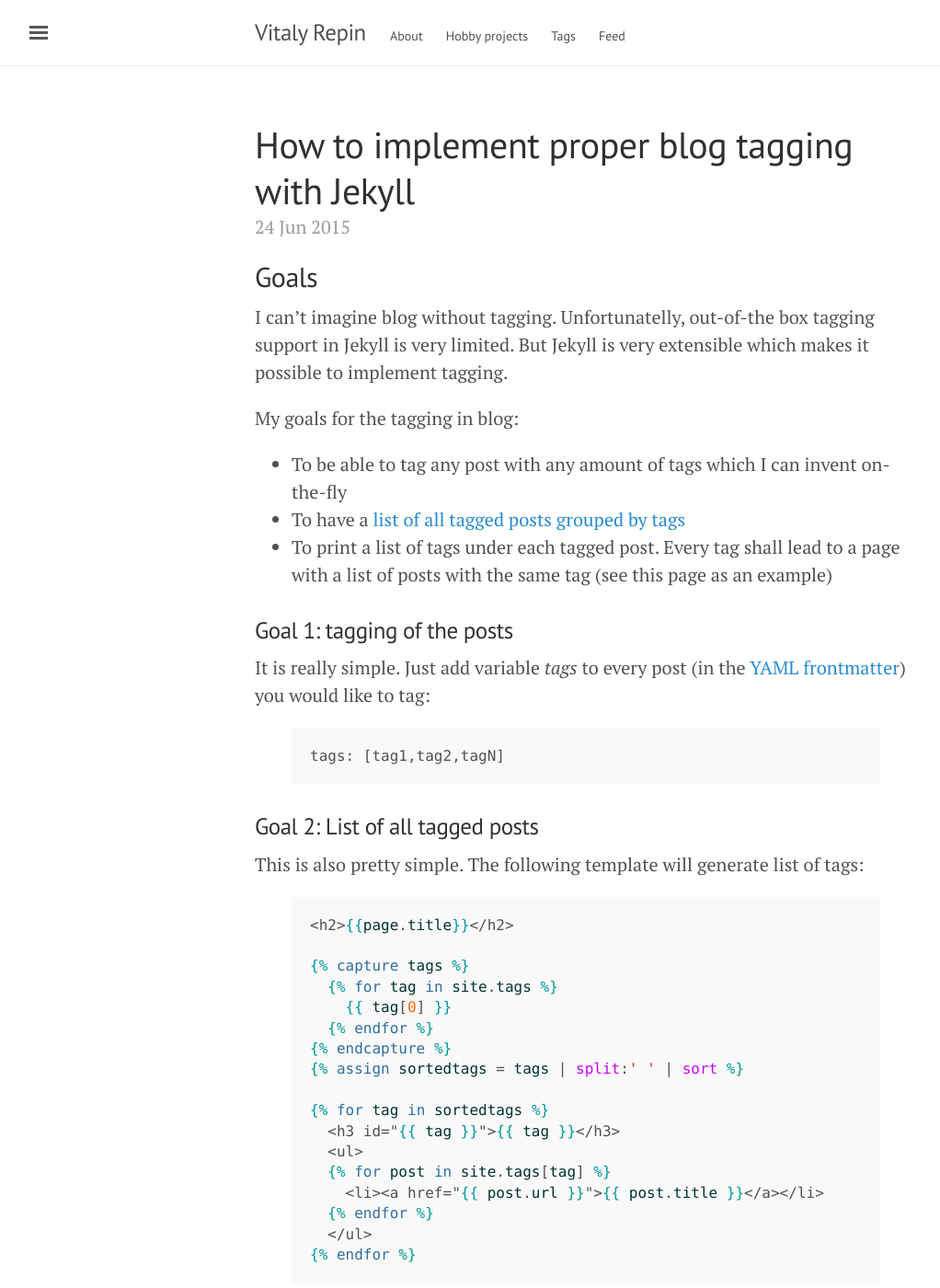
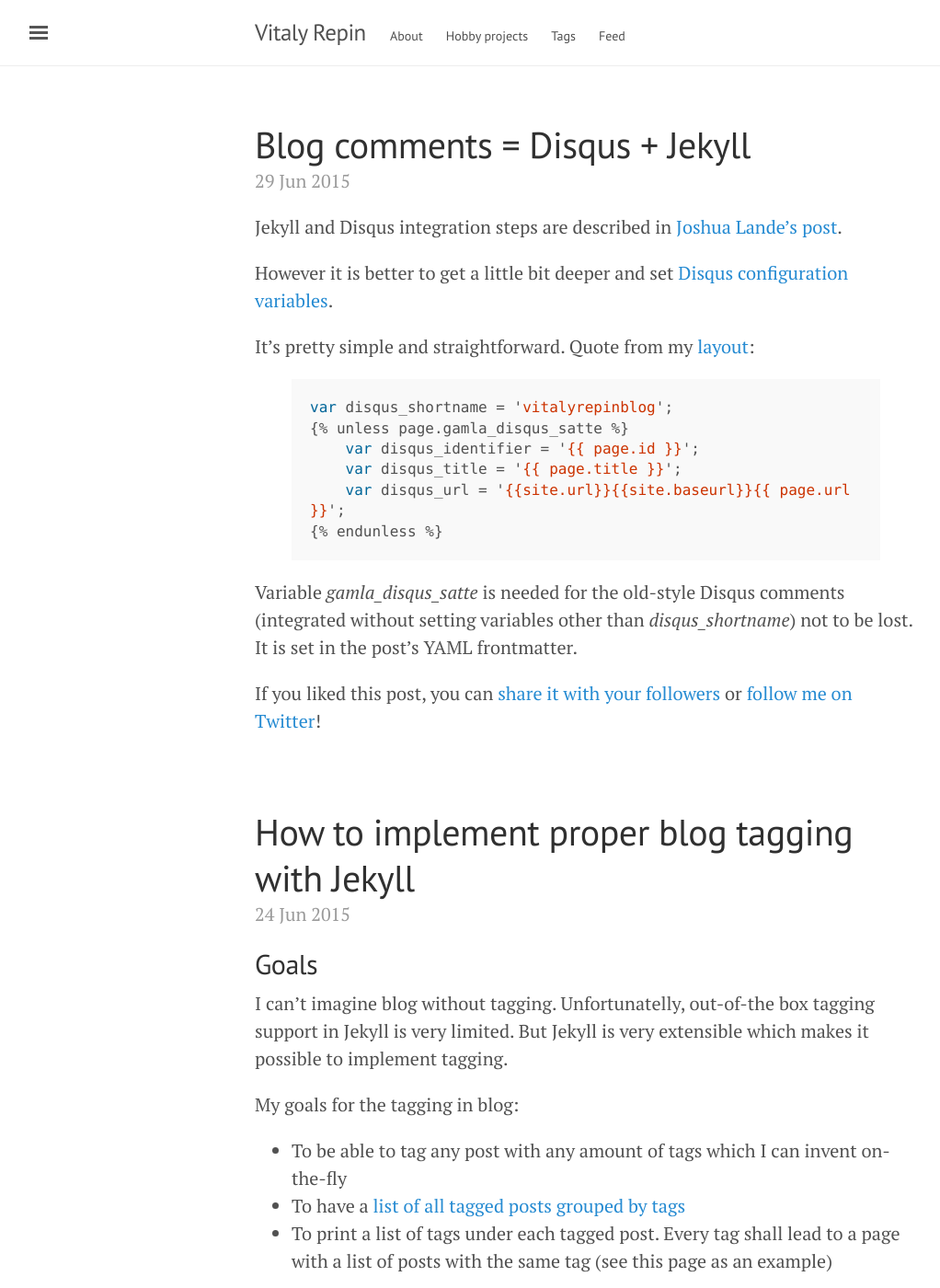
Before and after one commit to vitalyrepin/vrepinblog, a Jekyll site: the page built from index.html, in a window 1280 px wide and 1400 px high. Shown: the whole window at 92% size, without its empty margins (3-1025 px from the left). Built offline with Jekyll 4.4.1, drawn with Linux system fonts in a browser that asks for light colours; the list of posts is cut into pages by our own code.

Commit message:
Tagging and disq. intgration

```diff
--- a/_drafts/Disqus integration.md
+++ b/_posts/2015-06-29-DisqusAddComments.md
@@ -1,6 +1,6 @@
 ---
 layout: post
-title: "Enabling comments: Jekyll and Disqus integration"
+title: "Blog comments = Disqus + Jekyll"
 comments: true
 summary: How to add Disqus comments to you Jekyll blog. Useful disqus variables.
 tags: [disqus,jekyll,blogging]
@@ -16,10 +16,15 @@
 
 {% highlight javascript %}
 {% raw %}
-var disqus_identifier = "{{ page.id }}";
-var disqus_title = '{{ page.title }}';
-var disqus_url = '{{site.url}}{{site.baseurl}}{{page.url}}';
+var disqus_shortname = 'vitalyrepinblog';
+{% unless page.gamla_disqus_satte %}
+    var disqus_identifier = '{{ page.id }}';
+    var disqus_title = '{{ page.title }}';
+    var disqus_url = '{{site.url}}{{site.baseurl}}{{ page.url }}';
+{% endunless %}
 {% endraw %}
 {% endhighlight %}
 
+Variable *gamla_disqus_satte* is needed for the old-style Disqus comments (integrated without setting variables other than *disqus_shortname*) not to be lost. It is set in the post's YAML frontmatter.
+
 {% include twitter_plug.html %}
```
Also changed, not shown: _posts/2015-06-24-Tagging.md (+1 -1 lines).
